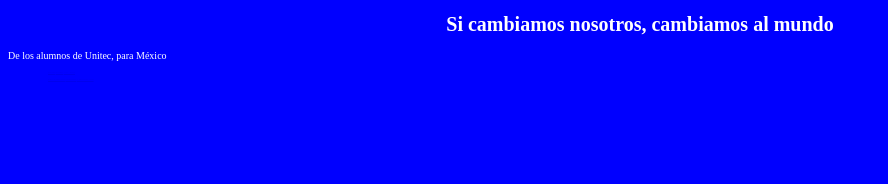
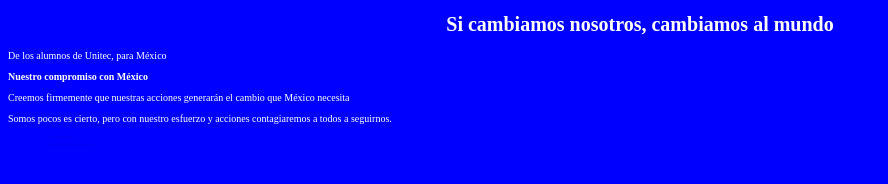
Before and after one commit to ArturoMiranda2687/Eticaunitec1, a plain HTML site: page index.html in a window 1280 px wide. Shown: the whole page, without its empty margins (0-888 px from the left). Drawn offline with Linux system fonts and the light colour scheme; a script that the page names is missing.

Commit message:
textos de fuente

```diff
--- a/index.html
+++ b/index.html
@@ -9,7 +9,10 @@
 </head>
 <body>
     <h1>Si cambiamos nosotros, cambiamos al mundo</h1>
-    <p>De los alumnos de Unitec, para México</p>
+        <p>De los alumnos de Unitec, para México</p>
+    <h2>Nuestro compromiso con México</h2>
+        <p>Creemos firmemente que nuestras acciones generarán el cambio que México necesita</p>
+        <p>Somos pocos es cierto, pero con nuestro esfuerzo y acciones contagiaremos a todos a seguirnos.</p>
     <div class="vide">
         <div class="tik">
         <blockquote class="tiktok-embed" cite="https://www.tiktok.com/@isa.licona/video/7166008491037969669" data-video-id="7166008491037969669" style="max-width: 605px;min-width: 325px;" > <section> <a target="_blank" title="@isa.licona" href="https://www.tiktok.com/@isa.licona?refer=embed">@isa.licona</a> <a title="eticaunitec" target="_blank" href="https://www.tiktok.com/tag/eticaunitec?refer=embed">#eticaunitec</a> <a target="_blank" title="♬ Epic - Joystock" href="https://www.tiktok.com/music/Epic-6856378543438301185?refer=embed">♬ Epic - Joystock</a> </section> </blockquote> <script async src="https://www.tiktok.com/embed.js"></script>
--- a/style.css
+++ b/style.css
@@ -14,17 +14,8 @@ body{
     font-size: 1.6rem;
     color: white;
 }
-
-/*#vide{
-    grid: 3rem;
+.tik{
+    grid: .5rem;
+    border: .5rem;
+    border-color: black;
 }
-div{
-    max-width: 162px;
-    max-height: 300px;
-    background-origin: padding-box;
-    flex-wrap: ;
-}*/
-.tik{
-    height: 20%;
-    width: 20%;
-}
```
